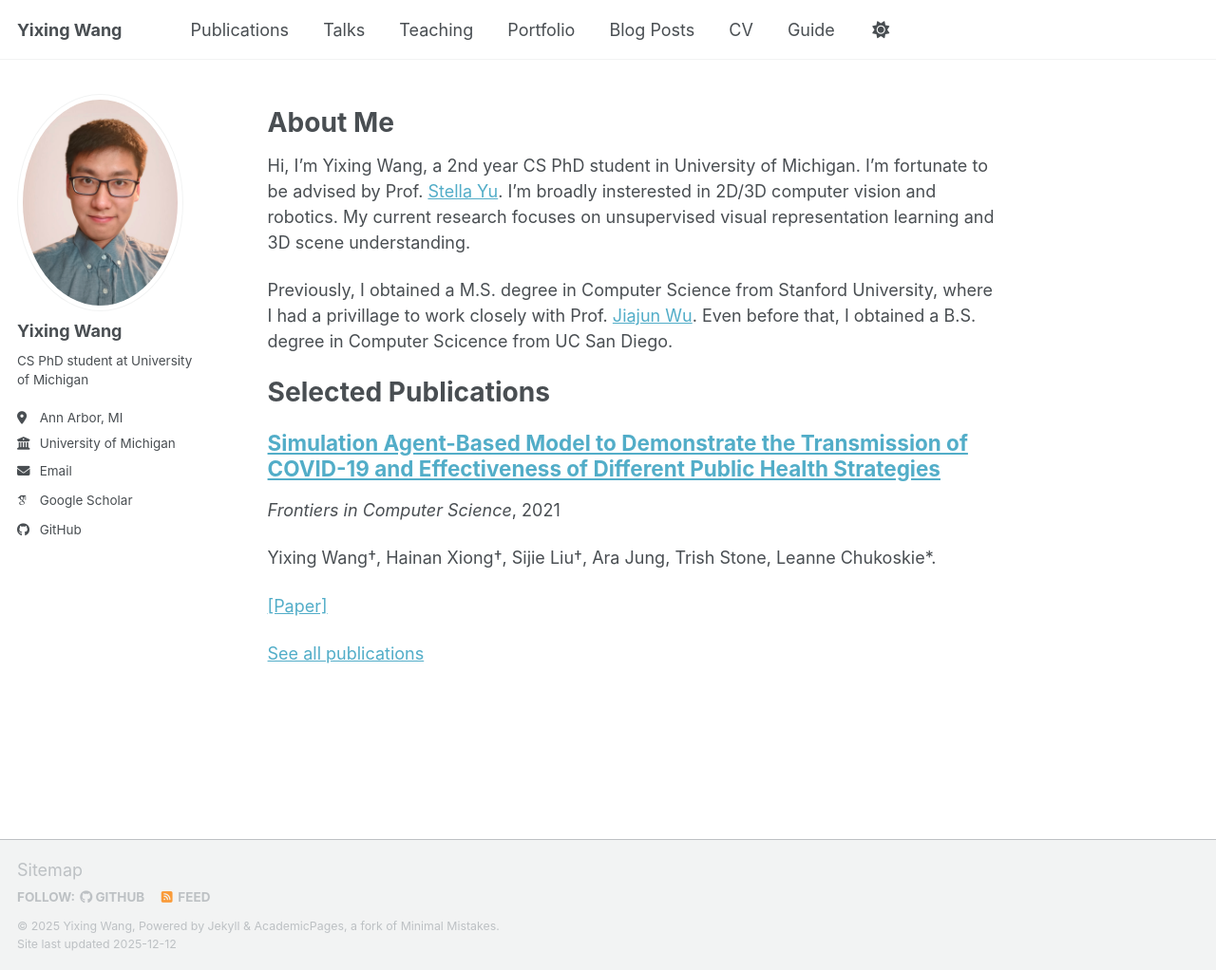
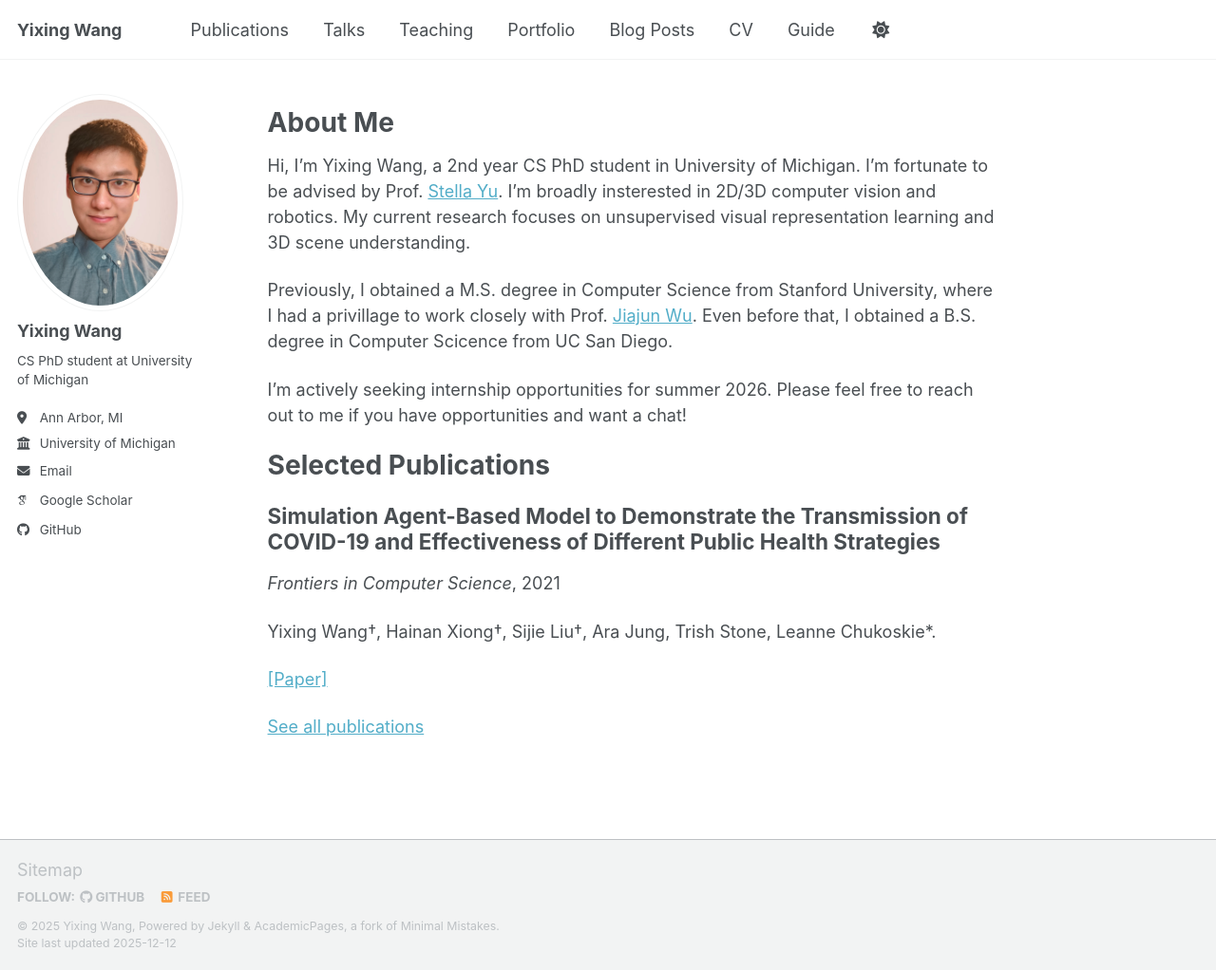
Before and after one commit to onestarYX/onestarYX.github.io, a Jekyll site: the page built from _pages/about.md, in a window 1280 px wide and 1022 px high. Shown: the whole window at 95% size. Built offline with Jekyll 4.4.1, drawn with Linux system fonts in a browser that asks for light colours; some web fonts are replaced; a script bundle is joined from its source files by our own code; library files that are not in the unit come from our copies.

Commit message:
remove pub detail pages

```diff
--- a/_includes/archive-single.html
+++ b/_includes/archive-single.html
@@ -27,7 +27,9 @@
     {% endif %}
 
     <h2 class="archive__item-title" itemprop="headline">
-      {% if post.link %}
+      {% if post.collection == 'publications' %}
+        {{ title }}
+      {% elsif post.link %}
         <a href="{{ post.link }}">{{ title }}</a> <a href="{{ base_path }}{{ post.url }}" rel="permalink"><i class="fa fa-link" aria-hidden="true" title="permalink"></i><span class="sr-only">Permalink</span></a>
       {% else %}
         <a href="{{ base_path }}{{ post.url }}" rel="permalink">{{ title }}</a>
--- a/_pages/about.md
+++ b/_pages/about.md
@@ -13,7 +13,7 @@ Hi, I'm Yixing Wang, a 2nd year CS PhD student in University of Michigan. I'm fo
 
 Previously, I obtained a M.S. degree in Computer Science from Stanford University, where I had a privillage to work closely with Prof. [Jiajun Wu](https://jiajunwu.com/). Even before that, I obtained a B.S. degree in Computer Scicence from UC San Diego.
 
-
+I'm actively seeking internship opportunities for summer 2026. Please feel free to reach out to me if you have opportunities and want a chat!
 
 
 Selected Publications
```
